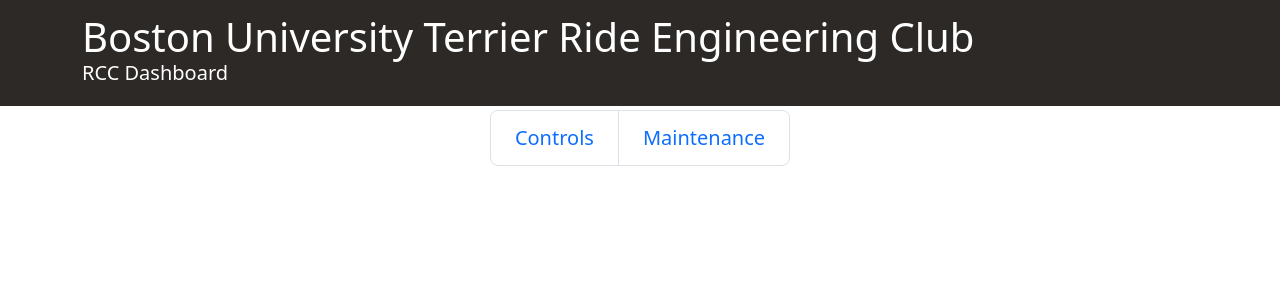
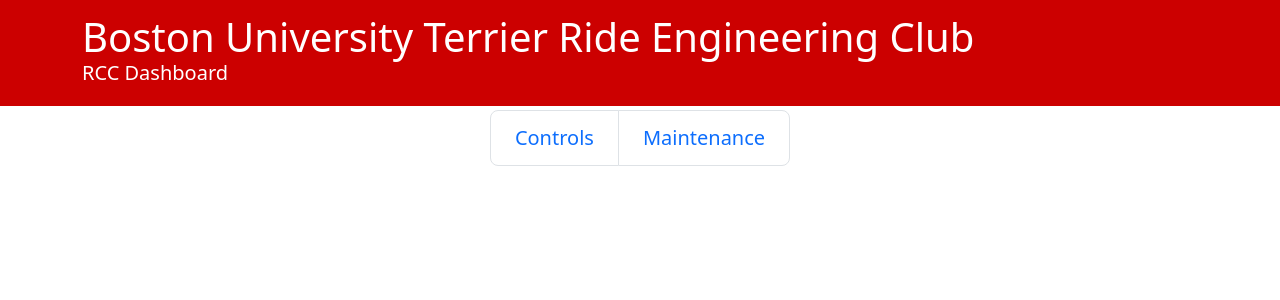
Before and after one commit to Terrier-Ride-Engineering-Club/Ride-Control-Computer, a Python web app: template web/backend/templates/base.html in a window 1280 px wide. Shown: the top 300 px of the page. Run offline with Jinja, Linux system fonts and the light colour scheme; the template is opened without the code that fills it, so the values that code supplies are empty.

Commit message:
Update base.html

```diff
--- a/web/backend/templates/base.html
+++ b/web/backend/templates/base.html
@@ -7,7 +7,7 @@
   <link href="https://cdn.jsdelivr.net/npm/bootstrap@5.3.0/dist/css/bootstrap.min.css" rel="stylesheet">
   <style>
     .custom-navbar {
-      background-color: #2D2926 !important; /* BU Red */
+      background-color: #CC0000 !important; /* BU Red */
     }
   </style>
 </head>
```
